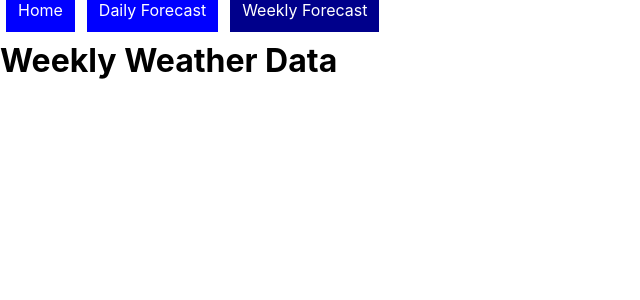
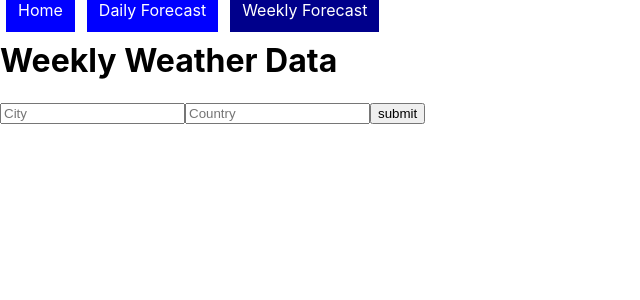
Before and after one commit to Mccaryr/Weather-App, a React (Create React App) app in the folder weather-app/: page /WeeklyForecast in a window 1280 px wide. Shown: the top 300 px of the page, without its empty margins (0-640 px from the left). Built offline with nearby package versions, Linux system fonts and the light colour scheme.

Commit message:
Created weekly weather form

```diff
--- /dev/null
+++ b/weather-app/src/components/weeklyform.js
@@ -0,0 +1,26 @@
+import React from 'react';
+
+class WeeklyForm extends React.Component {
+
+    state = {
+        city: "",
+        country: ""
+    }
+
+    handleChange = e => {
+        this.setState({
+          [e.target.name]: e.target.value
+        })
+      }
+
+    render(){
+    return (
+        <form onSubmit={(e)=>this.props.submitHandler(e,this.state)}>
+            <input type="text" name="city" placeholder="City" value={this.state.city} onChange={this.handleChange}/>
+            <input type ="text" name="country" placeholder="Country" value={this.state.country} onChange={this.handleChange}/>
+            <input type="submit" value="submit"/>
+        </form>
+    )
+    }
+}
+export default WeeklyForm;
--- a/weather-app/src/containers/weeklycontainer.js
+++ b/weather-app/src/containers/weeklycontainer.js
@@ -1,14 +1,25 @@
 import React from 'react';
+import WeeklyForm from '../components/weeklyform';
 
 class WeeklyContainer extends React.Component {
+
+    searchForWeeklyData = (e,inputData) => {
+        e.preventDefault();
+        console.log(inputData)
+        let city = inputData.city
+        let country = inputData.country
+        this.props.fetchWeeklyWeather(city, country);
+      }
 
     render() {
         return (
             <div>
             <h1>Weekly Weather Data</h1>
+            <WeeklyForm />
             </div>
         )
     }
 }
 
 export default WeeklyContainer;
+// export default connect(mapStateToProps, {fetchWeeklyWeather})(WeeklyContainer);
```
Also changed, not shown: weather-app/src/App.js (+1 -40 lines).
